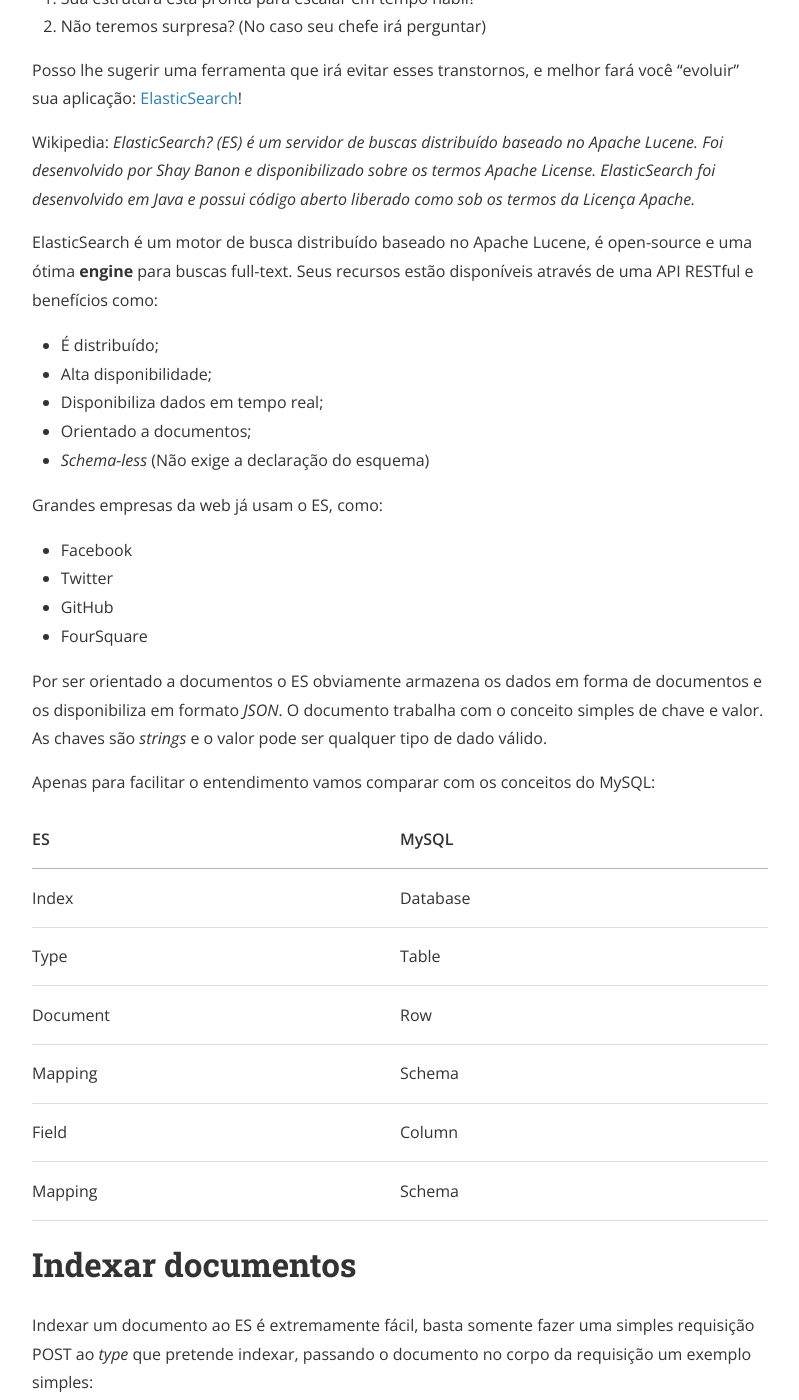
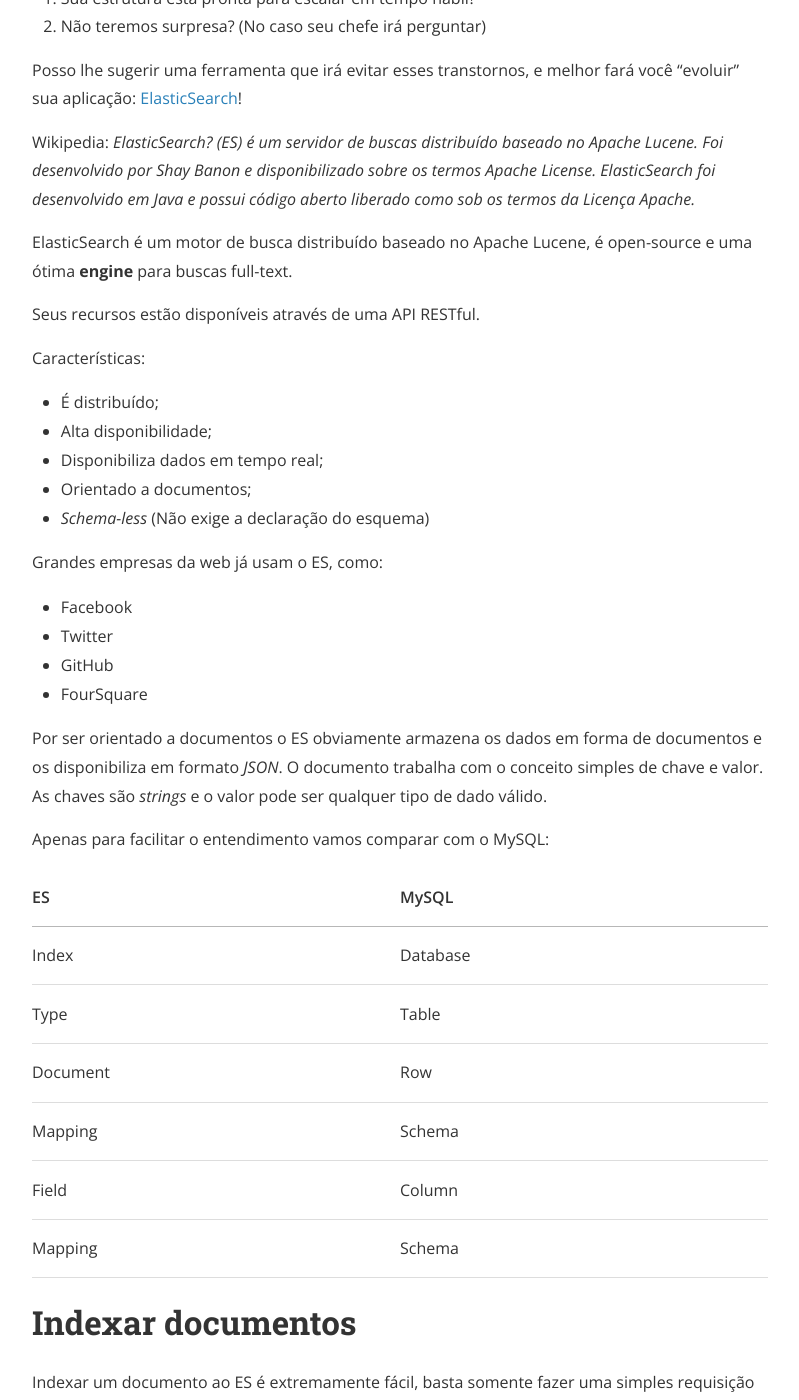
Before and after one commit to phpba/phpba.github.io, a Jekyll site: the page built from _posts/2016-02-16-buscas-com-alta-perfomance-e-melhor-resultado.md, in a window 1280 px wide and 1400 px high, scrolled down 1013 px. Shown: the whole window, without its empty margins (240-1039 px from the left). Built offline with Jekyll 4.4.1, drawn with Linux system fonts in a browser that asks for light colours; nearby versions of some CDN libraries; comment, search, counter and statistics services are not loaded; a style sheet for code colours, icons or effects is not loaded.

Commit message:
Pequeno ajuste

```diff
--- a/_posts/2016-02-16-buscas-com-alta-perfomance-e-melhor-resultado.md
+++ b/_posts/2016-02-16-buscas-com-alta-perfomance-e-melhor-resultado.md
@@ -26,7 +26,10 @@
 Wikipedia: *ElasticSearch? (ES) é um servidor de buscas distribuído baseado no Apache Lucene. Foi desenvolvido por Shay Banon e disponibilizado sobre os termos Apache License. ElasticSearch foi desenvolvido em Java e possui código aberto liberado como sob os termos da Licença Apache.*
 
 ElasticSearch é um motor de busca distribuído baseado no Apache Lucene, é open-source e uma ótima __engine__ para buscas full-text.
-Seus recursos estão disponíveis através de uma API RESTful e benefícios como:
+
+Seus recursos estão disponíveis através de uma API RESTful.
+
+Características:
 
  * É distribuído;
  * Alta disponibilidade;
@@ -44,7 +47,7 @@
 Por ser orientado a documentos o ES obviamente armazena os dados em forma de documentos e os disponibiliza em formato *JSON*.
 O documento trabalha com o conceito simples de chave e valor. As chaves são *strings* e o valor pode ser qualquer tipo de dado válido.
 
-Apenas para facilitar o entendimento vamos comparar com os conceitos do MySQL:
+Apenas para facilitar o entendimento vamos comparar com o MySQL:
 
 | ES       | MySQL
 | ---------|---------
```
